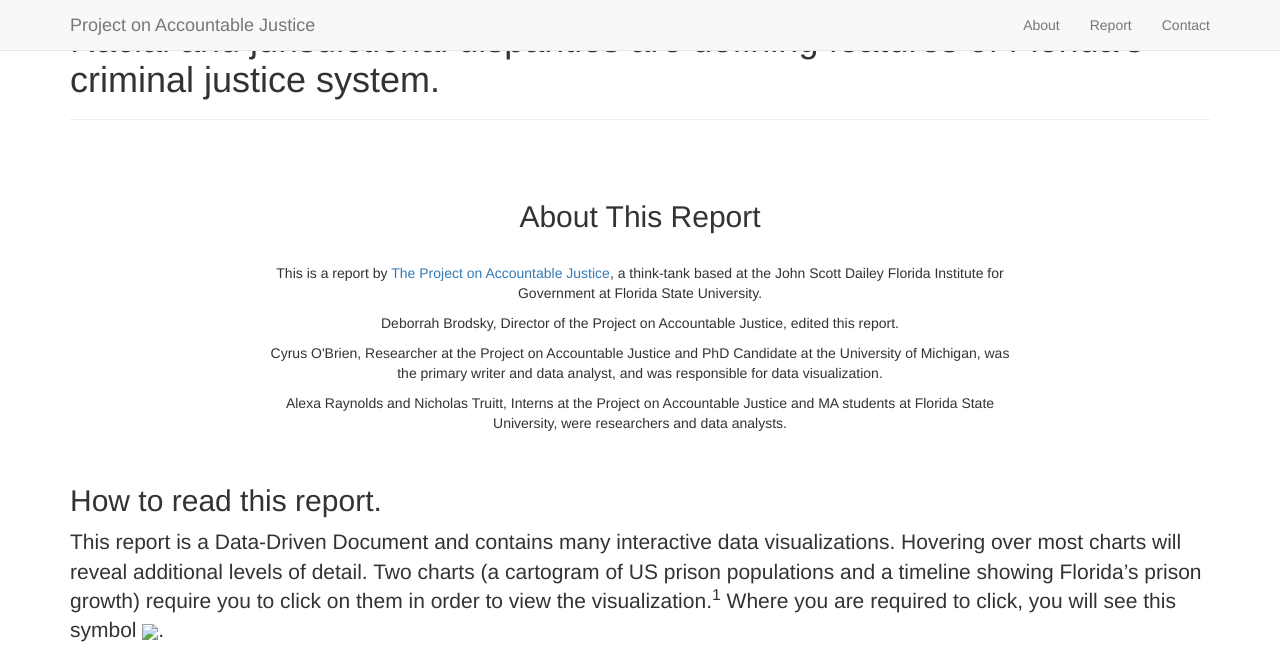
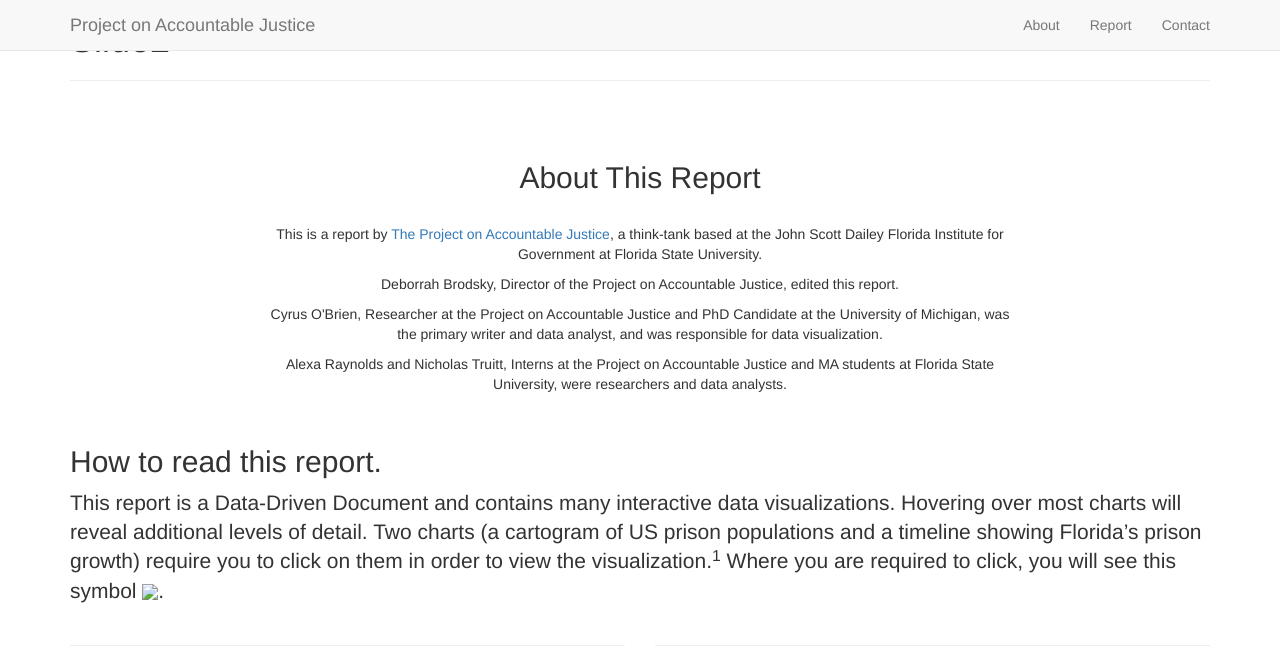
Before and after one commit to accountablejustice/report, a Jekyll site: the page built from _posts/2017-04-18-slide2.markdown, in a window 1280 px wide and 900 px high, cut to the strip 0-662 px from the top of the window. Built offline with Jekyll 4.4.1, drawn with Linux system fonts in a browser that asks for light colours; nearby versions of some CDN libraries; some web fonts are replaced; library files that are not in the unit come from our copies; some of the changed text lies outside the part shown.

Commit message:
commit visualizations

```diff
--- a/_posts/2017-04-18-slide1.markdown
+++ b/_posts/2017-04-18-slide1.markdown
@@ -1,7 +1,6 @@
 ---
 layout: default
-type: right
-color: rgb(248,248,248)
+type: left
 img: circuit-map.png
 category: Report
 title: Racial and jurisdictional disparities are defining features of Florida's criminal justice system.
--- a/_posts/2017-04-18-slide2.markdown
+++ b/_posts/2017-04-18-slide2.markdown
@@ -1,9 +1,8 @@
 ---
 layout: default
-type: center
+type: noheading
 color:
 category: Report
-title: Racial and jurisdictional disparities are defining features of Florida's criminal justice system.
 description: |
 ---
 <iframe src="DataVisualizations/prisonrate2.html" height='500' width='960' frameborder='0' scrolling='no'></iframe>
```
